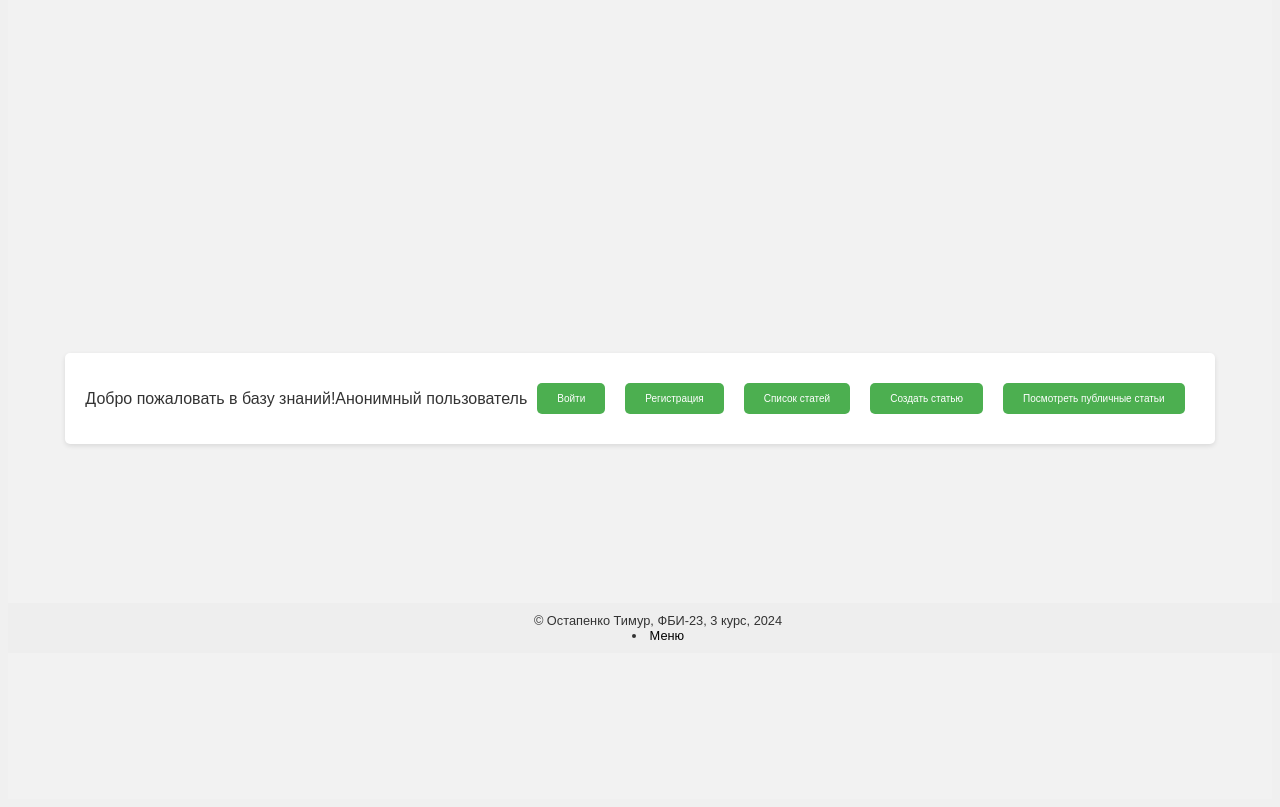
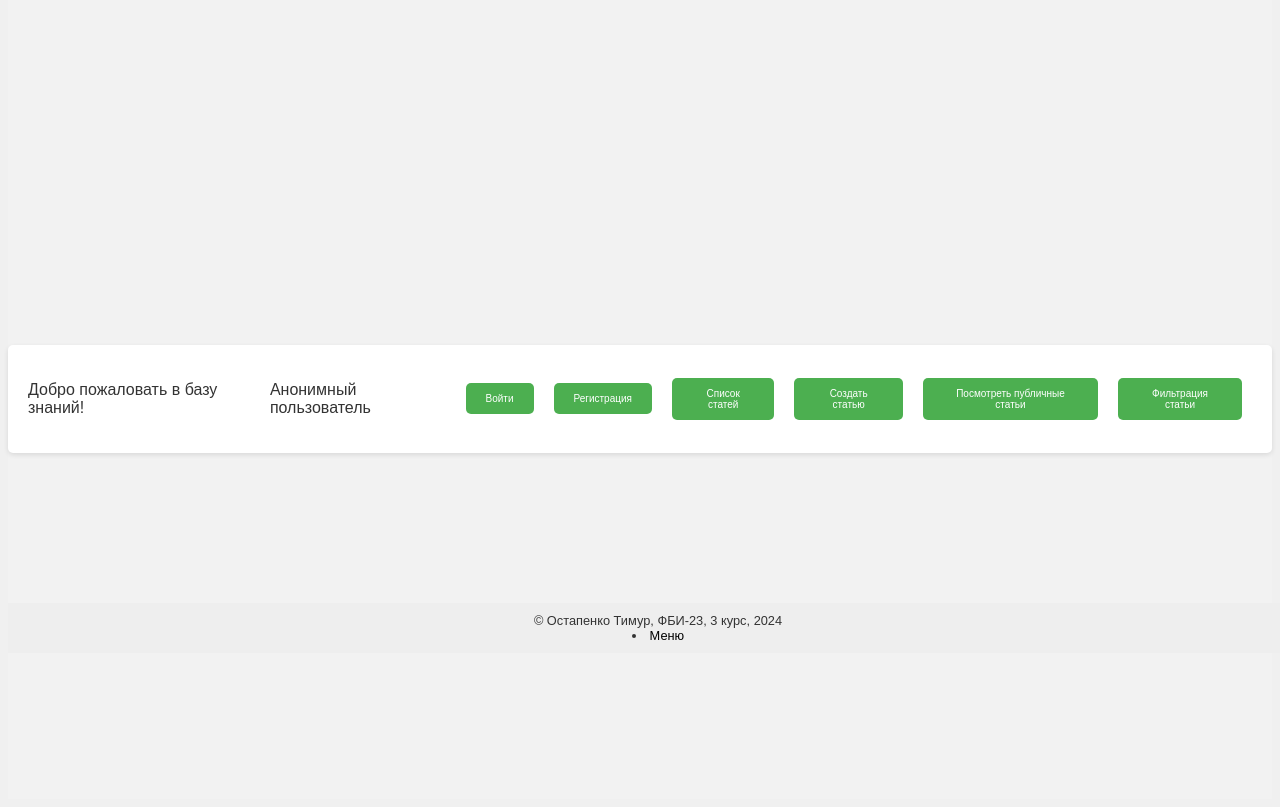
Before and after one commit to Timir2003/WEB-2, a Flask app: page /lab8/ in a window 1280 px wide. Shown: the part 147-954 px from the top of the page. Run offline with Flask 3, Linux system fonts and the light colour scheme; some libraries are stand-ins or nearby versions.

Commit message:
Лабораторная работа 9

```diff
--- a/templates/lab8/lab8.html
+++ b/templates/lab8/lab8.html
@@ -62,6 +62,7 @@
     <a href="/lab8/list"><button>Список статей</button></a>
     <a href="/lab8/create"><button>Создать статью</button></a>
     <a href="/lab8/public_articles"><button>Посмотреть публичные статьи</button></a>
+    <a href="/lab8/search_articles"><button>Фильтрация статьи</button></a>
     </div>
   </div>
 {% endblock %}
```
Also changed, not shown: README.md.
